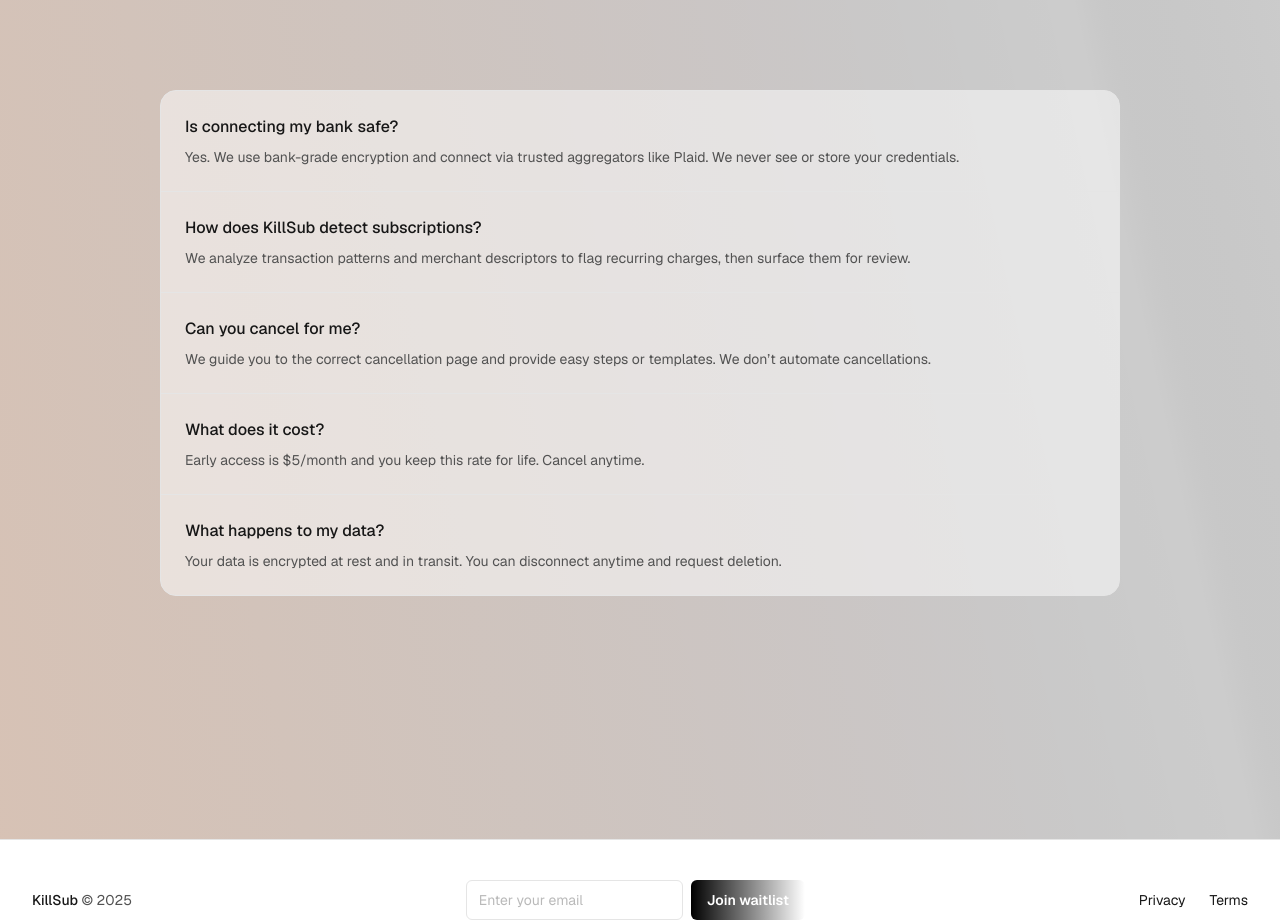
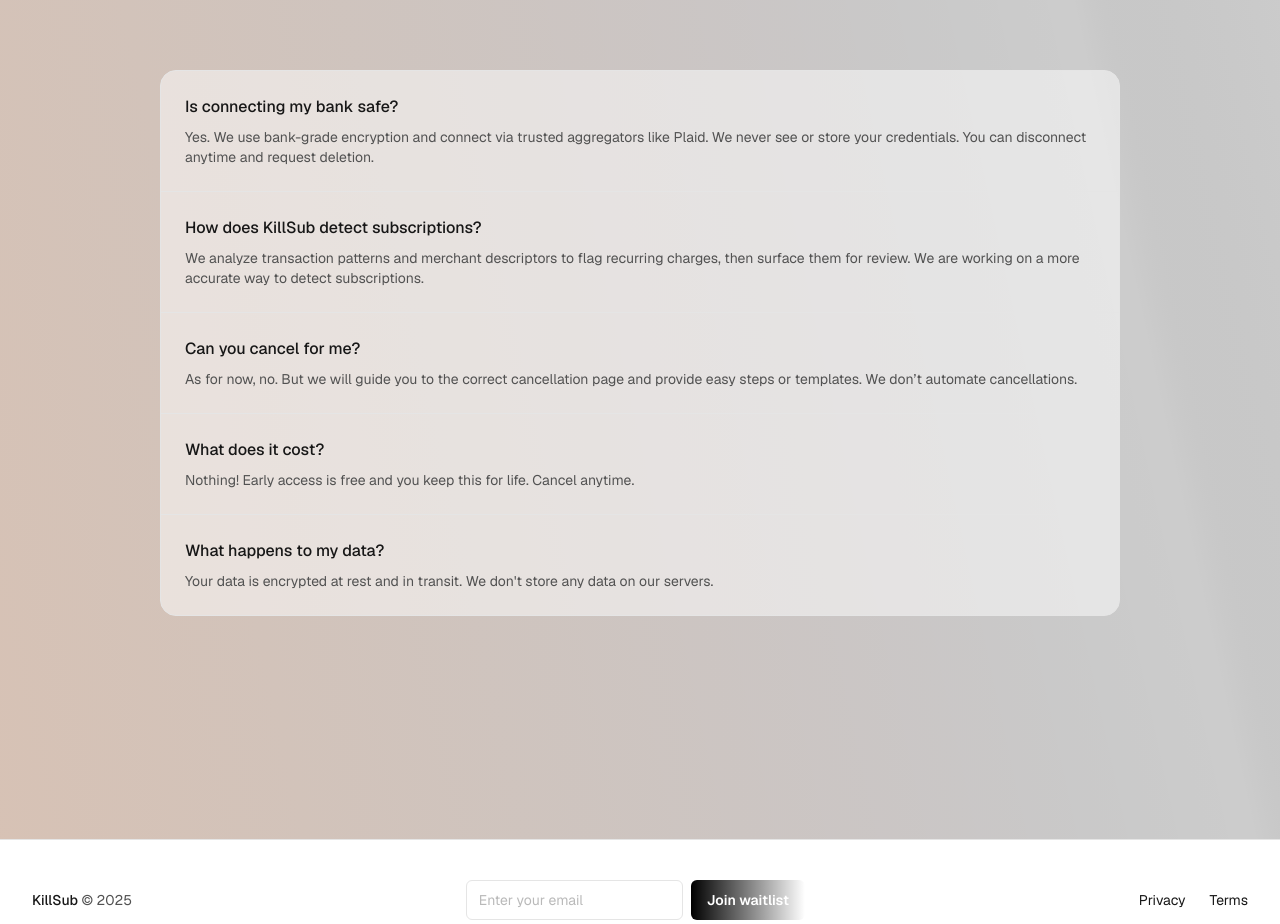
Before and after one commit to Mezsoa/Subzio, a Next.js app: page / in a window 1280 px wide. Shown: the part 4940-5864 px from the top of the page. Built offline with nearby package versions, Linux system fonts and the light colour scheme.

Commit message:
changed / added text to FAQ fields

```diff
--- a/src/components/FAQ.tsx
+++ b/src/components/FAQ.tsx
@@ -2,23 +2,23 @@ export default function FAQ() {
   const faqs = [
     {
       q: "Is connecting my bank safe?",
-      a: "Yes. We use bank-grade encryption and connect via trusted aggregators like Plaid. We never see or store your credentials.",
+      a: "Yes. We use bank-grade encryption and connect via trusted aggregators like Plaid. We never see or store your credentials. You can disconnect anytime and request deletion.",
     },
     {
       q: "How does KillSub detect subscriptions?",
-      a: "We analyze transaction patterns and merchant descriptors to flag recurring charges, then surface them for review.",
+      a: "We analyze transaction patterns and merchant descriptors to flag recurring charges, then surface them for review. We are working on a more accurate way to detect subscriptions.",
     },
     {
       q: "Can you cancel for me?",
-      a: "We guide you to the correct cancellation page and provide easy steps or templates. We don’t automate cancellations.",
+      a: "As for now, no. But we will guide you to the correct cancellation page and provide easy steps or templates. We don’t automate cancellations.",
     },
     {
       q: "What does it cost?",
-      a: "Early access is $5/month and you keep this rate for life. Cancel anytime.",
+      a: "Nothing! Early access is free and you keep this for life. Cancel anytime.",
     },
     {
       q: "What happens to my data?",
-      a: "Your data is encrypted at rest and in transit. You can disconnect anytime and request deletion.",
+      a: "Your data is encrypted at rest and in transit. We don't store any data on our servers.",
     },
   ];
 
```
